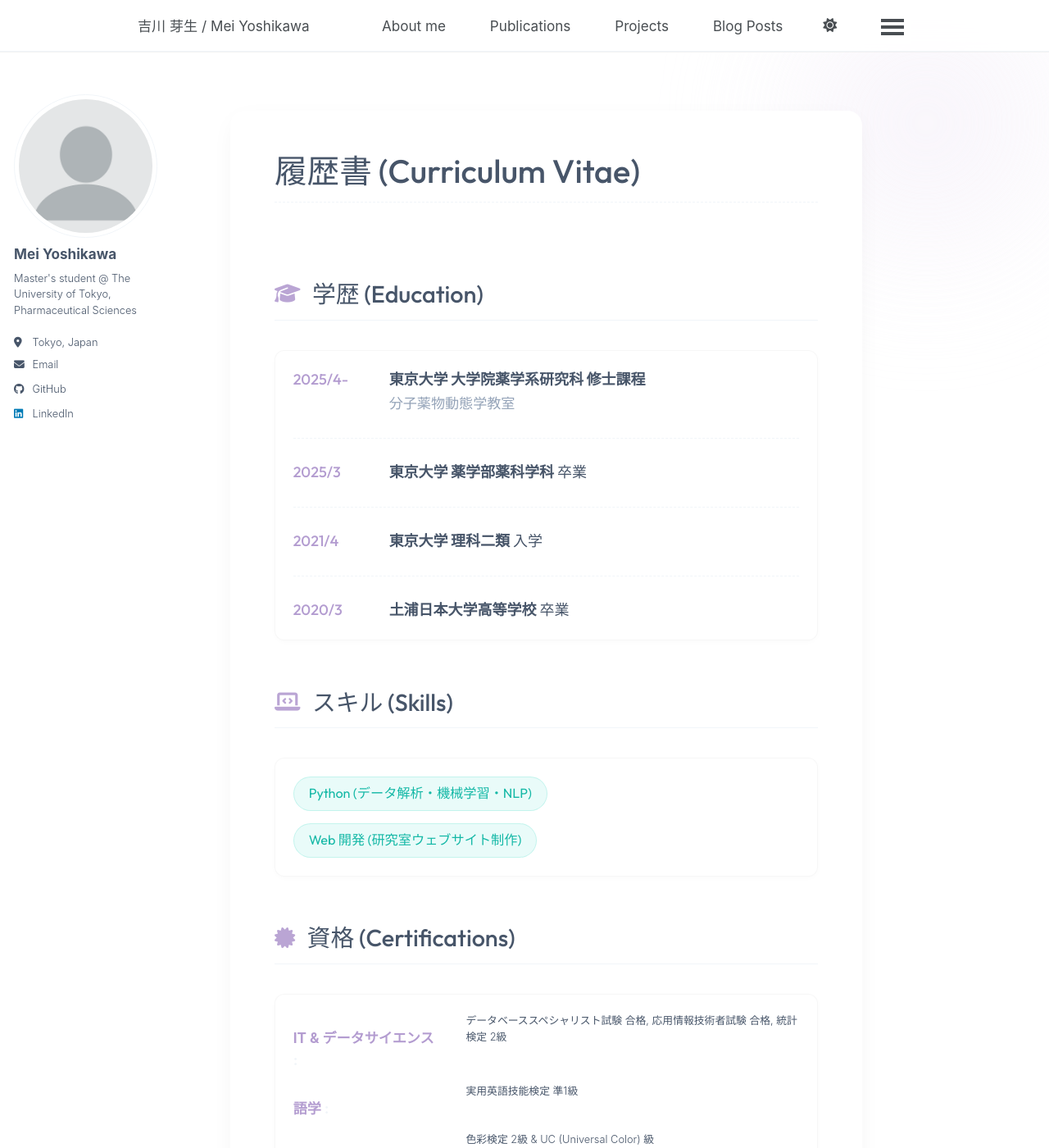
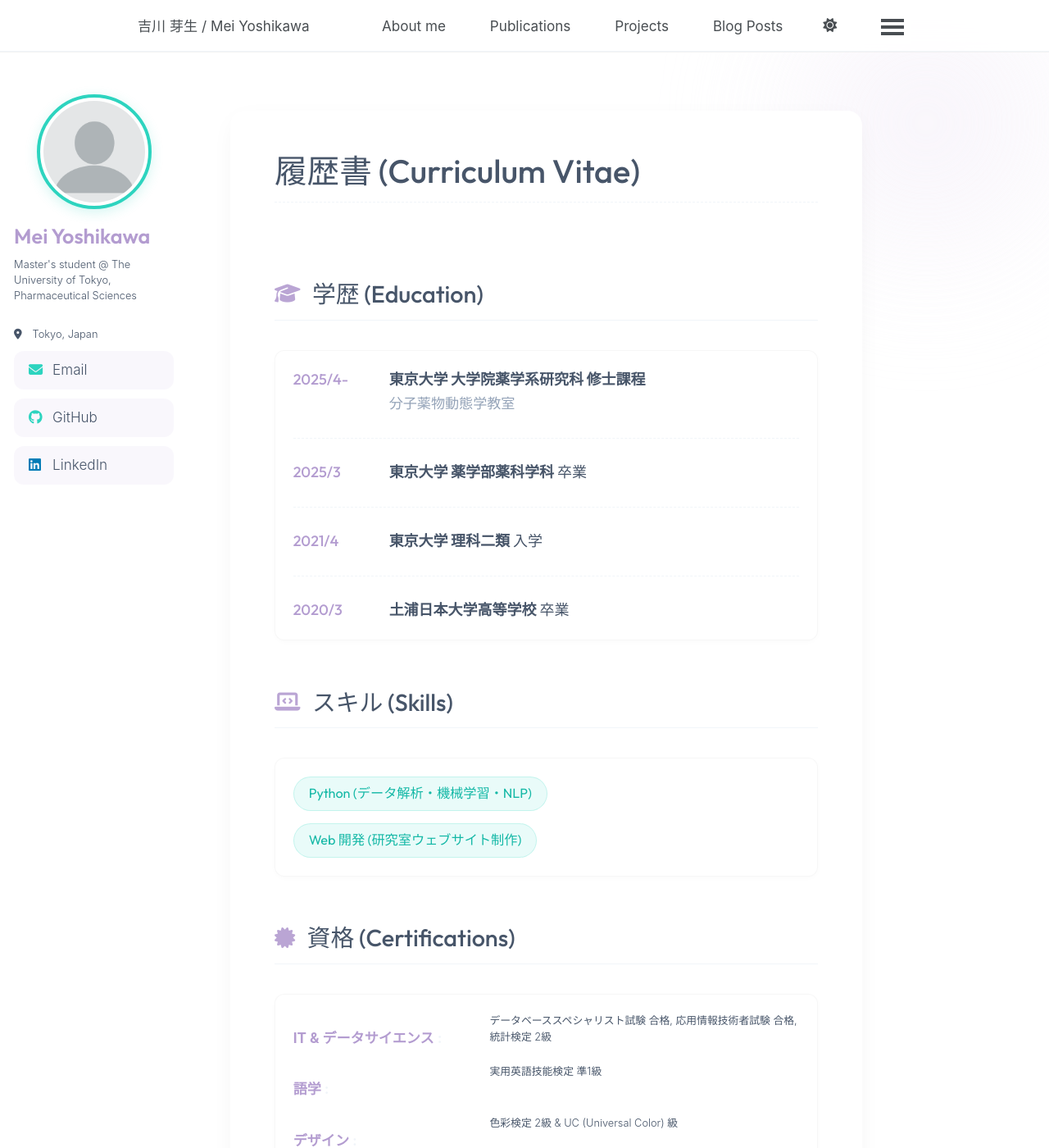
Before and after one commit to DevWithKaiju/DevWithKaiju.github.io, a Jekyll site: the page built from _pages/cv.md, in a window 1280 px wide and 1400 px high. Shown: the whole window at 82% size. Built offline with Jekyll 4.4.1, drawn with Linux system fonts in a browser that asks for light colours; a script bundle is joined from its source files by our own code; library files that are not in the unit come from our copies.

Commit message:
style: apply purple background to footer, increase cert text size, and completely redesign sidebar profile to kawaii style

```diff
--- a/_sass/_custom.scss
+++ b/_sass/_custom.scss
@@ -407,12 +407,13 @@
 /* Cert Grid */
 .cert-grid {
   display: grid;
-  grid-template-columns: 180px auto;
-  gap: 0.8rem 1rem;
+  grid-template-columns: 200px auto;
+  gap: 1rem 1.5rem;
   font-weight: 300;
   margin: 0;
   padding: 0;
   align-items: start;
+  font-size: 1.05rem;
 }
 .cert-grid-title {
   font-weight: 500;
@@ -485,6 +486,17 @@
   border-top: 1px solid rgba(255,255,255,0.05) !important;
 }
 
+/* =========================================================
+   Footer Updates
+   ========================================================= */
+.page__footer {
+  background-color: var(--primary-color) !important;
+  color: white !important;
+  padding-top: 2rem !important;
+  padding-bottom: 2rem !important;
+  border-top: none !important;
+}
+
 .footer-inner {
   display: flex;
   flex-direction: column;
@@ -498,15 +510,16 @@
 .page__footer-copyright {
   font-family: 'Outfit', 'Noto Sans JP', sans-serif !important;
   font-size: 0.9rem;
-  color: var(--primary-color) !important; /* Light purple */
+  color: rgba(255, 255, 255, 0.9) !important;
   font-weight: 300;
   letter-spacing: 0.03em;
   margin: 0;
 }
 
 .page__footer-copyright a {
-  color: var(--primary-color) !important;
+  color: white !important;
   text-decoration: none;
+  font-weight: 500;
   transition: all 0.2s ease;
 }
 
@@ -521,7 +534,7 @@
 }
 
 .footer-links a {
-  color: var(--primary-color) !important; /* Light purple */
+  color: white !important;
   text-decoration: none;
   font-size: 0.9rem;
   font-weight: 500;
@@ -531,3 +544,87 @@
 .footer-links a:hover {
   color: var(--accent-color) !important;
 }
+
+/* =========================================================
+   Sidebar Author Profile (Kawaii Redesign)
+   ========================================================= */
+.author__profile {
+  background: white;
+  border-radius: 20px;
+  padding: 2rem 1.5rem;
+  box-shadow: 0 10px 30px -5px rgba(179, 156, 208, 0.2);
+  text-align: center;
+  border: 2px solid rgba(179, 156, 208, 0.1);
+  margin-top: 1rem;
+}
+
+.author__avatar img {
+  width: 140px;
+  height: 140px;
+  border-radius: 50%;
+  border: 4px solid var(--accent-color);
+  padding: 4px;
+  background: white;
+  margin: 0 auto 1rem;
+  box-shadow: 0 4px 15px rgba(45, 212, 191, 0.2);
+}
+
+.author__name {
+  font-family: 'Outfit', 'Noto Sans JP', sans-serif !important;
+  font-size: 1.4rem !important;
+  font-weight: 600 !important;
+  color: var(--primary-color) !important;
+  margin-bottom: 0.5rem !important;
+}
+
+.author__bio {
+  font-size: 0.95rem;
+  color: var(--global-text-color);
+  margin-bottom: 1.5rem;
+  line-height: 1.5;
+}
+
+.author__urls {
+  padding: 0 !important;
+  margin: 0 !important;
+}
+
+.author__urls li {
+  margin-bottom: 0.6rem !important;
+  list-style-type: none !important;
+}
+
+.author__urls a {
+  display: block;
+  color: var(--global-text-color) !important;
+  font-size: 0.95rem;
+  padding: 0.6rem 1rem;
+  border-radius: 12px;
+  background: rgba(179, 156, 208, 0.08); /* Faint purple */
+  text-decoration: none !important;
+  transition: all 0.3s ease;
+  text-align: left;
+}
+
+.author__urls a:hover {
+  background: var(--primary-color) !important;
+  color: white !important;
+  transform: translateY(-2px);
+  box-shadow: 0 4px 10px rgba(179, 156, 208, 0.3);
+}
+
+.author__urls a i {
+  color: var(--accent-color);
+  width: 20px;
+  text-align: center;
+  margin-right: 0.5rem;
+  transition: all 0.3s ease;
+}
+
+.author__urls a:hover i {
+  color: white;
+}
+
+.footer-links a:hover {
+  color: var(--accent-color) !important;
+}
```
